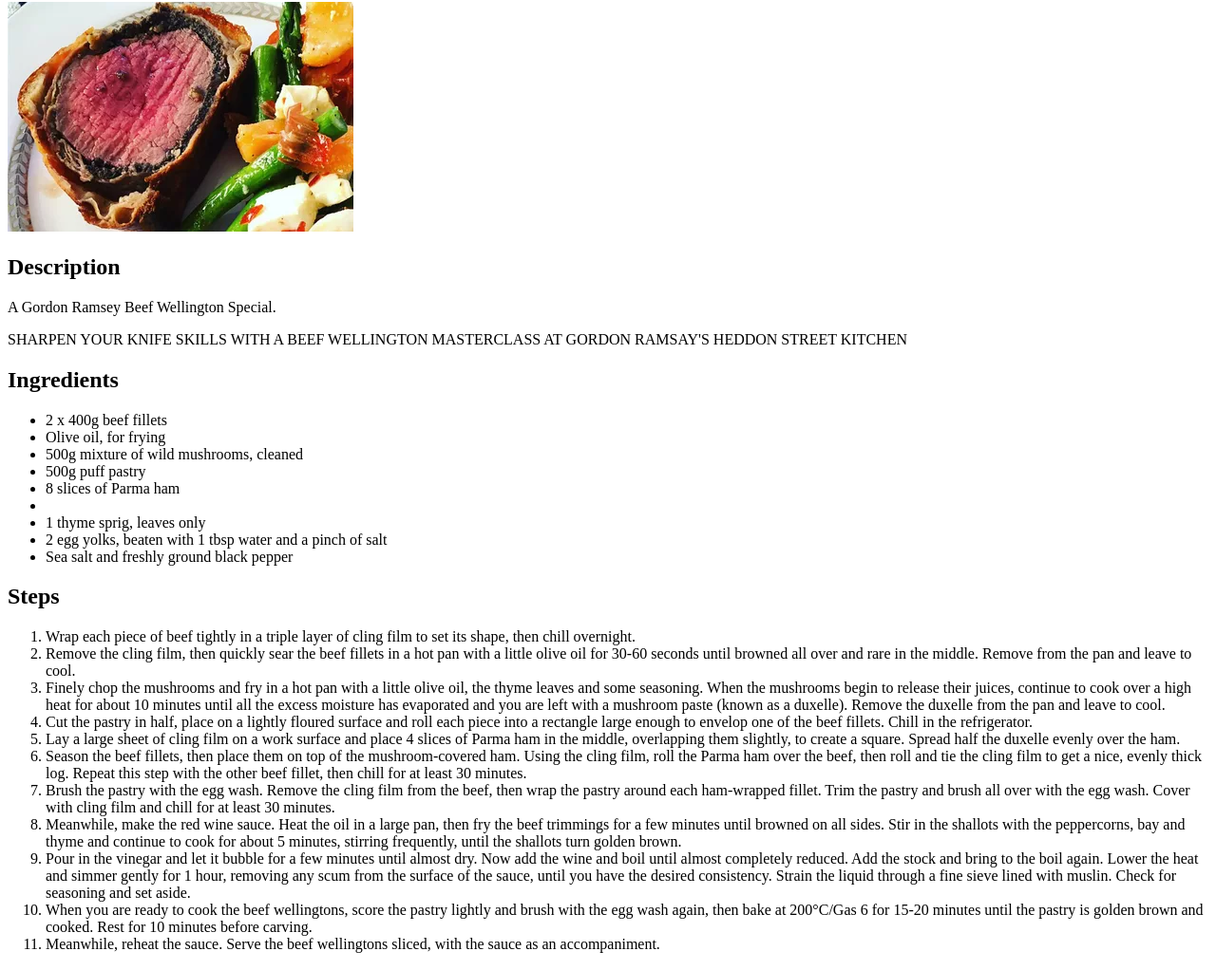
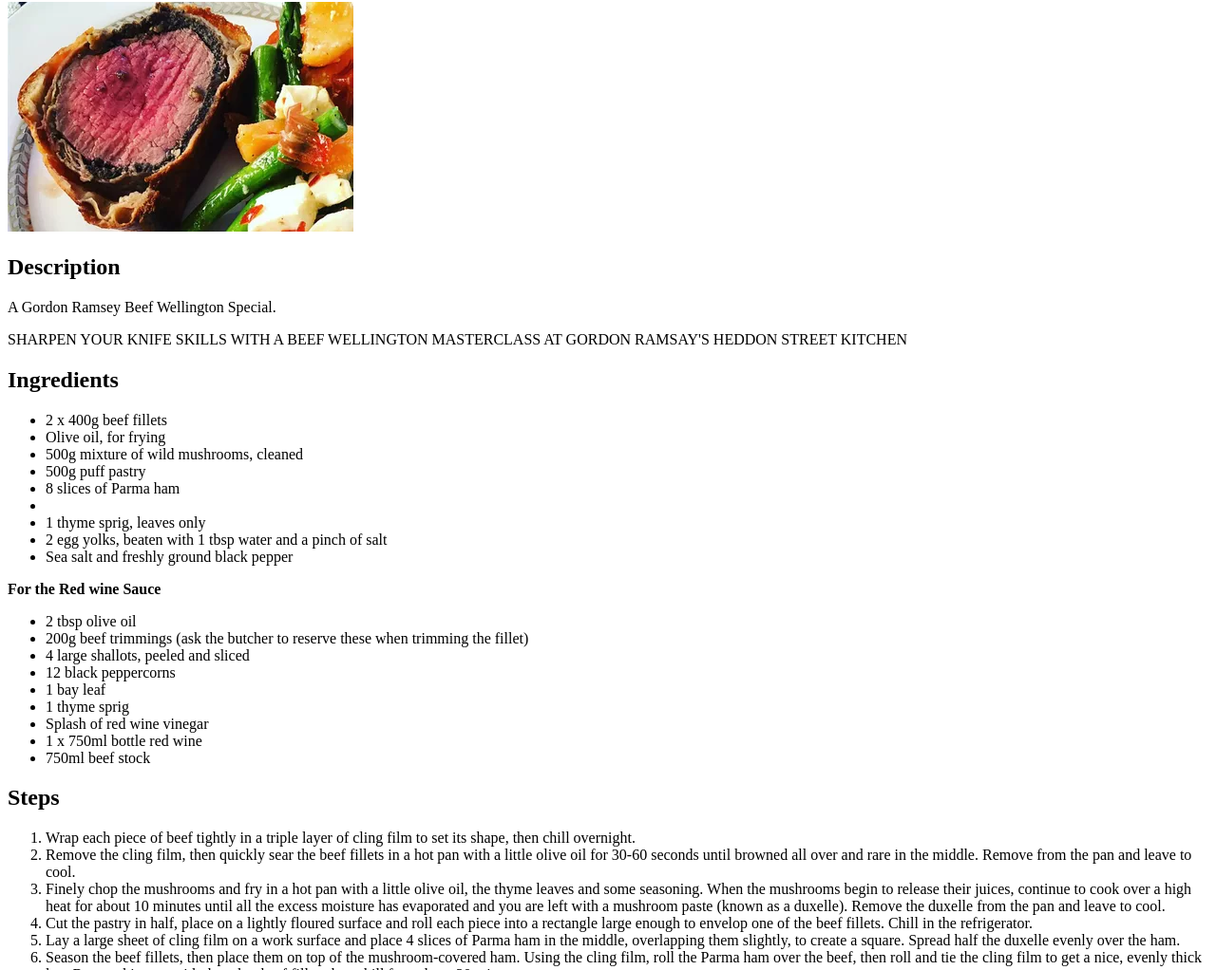
Before and after one commit to vicktheG/odin-recipes, a plain HTML site: page recipes/wellington.html in a window 1280 px wide. Shown: the part 78-1100 px from the top of the page at 95% size. Drawn offline with Linux system fonts and the light colour scheme.

Commit message:
Add more ingredients to the page

```diff
--- a/recipes/wellington.html
+++ b/recipes/wellington.html
@@ -22,6 +22,18 @@
         <li>2 egg yolks, beaten with 1 tbsp water and a pinch of salt</li>
         <li>Sea salt and freshly ground black pepper</li>
     </ul>
+    <p><b>For the Red wine Sauce</b></p>
+    <ul>
+        <li>2 tbsp olive oil</li>
+        <li>200g beef trimmings (ask the butcher to reserve these when trimming the fillet)</li>
+        <li>4 large shallots, peeled and sliced</li>
+        <li>12 black peppercorns</li>
+        <li>1 bay leaf</li>
+        <li>1 thyme sprig</li>
+        <li>Splash of red wine vinegar</li>
+        <li>1 x 750ml bottle red wine</li>
+        <li>750ml beef stock</li>
+    </ul>
     <h2>Steps</h2>
     <ol>
         <li>Wrap each piece of beef tightly in a triple layer of cling film to set its shape, then chill overnight.</li>
```
